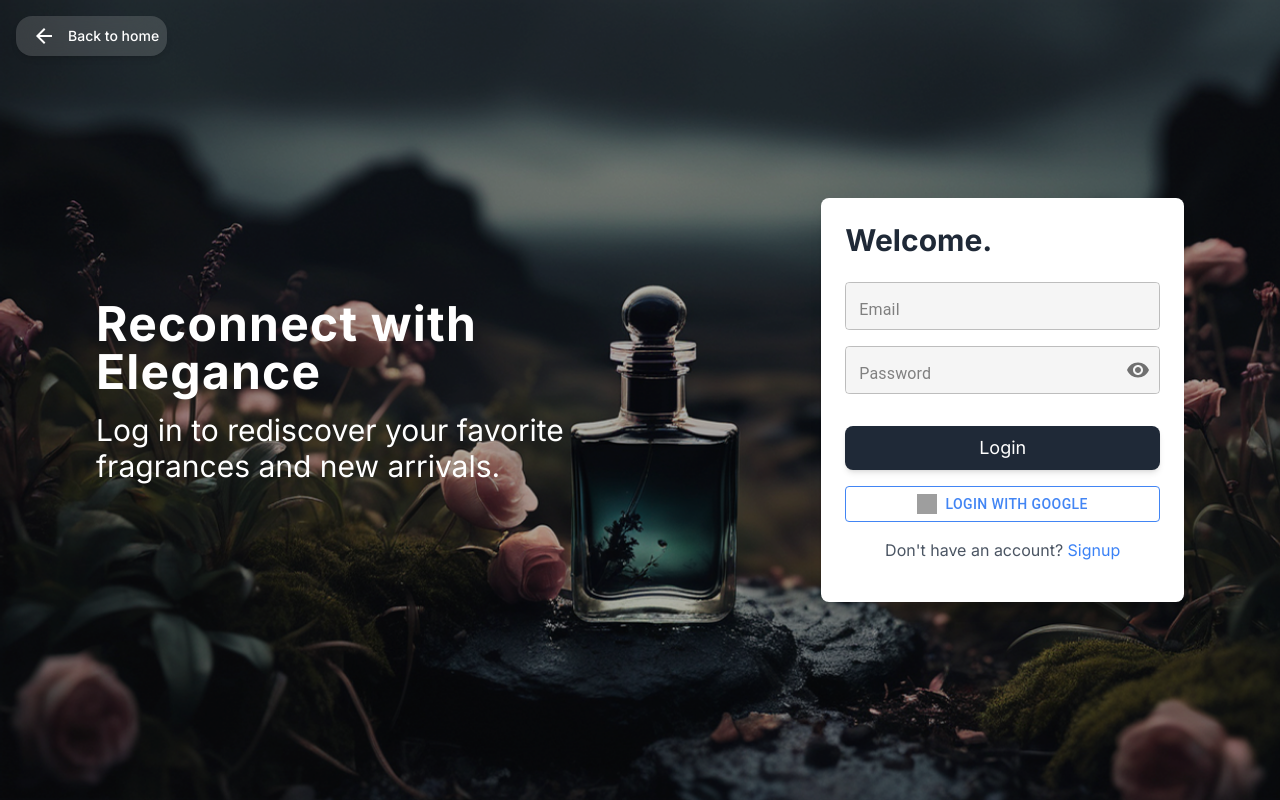
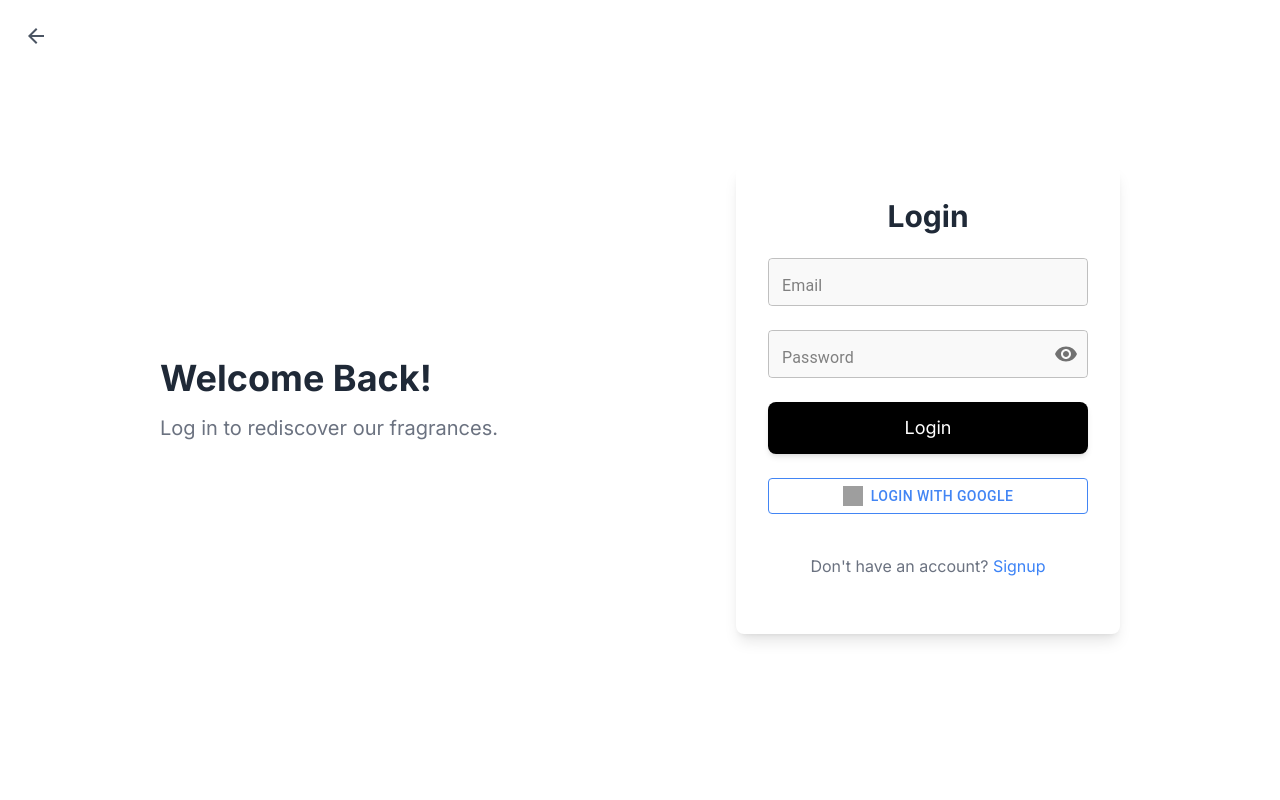
Before and after one commit to yaseenmirshal/jazaperfume, a Next.js app: page /Login in a window 1280 px wide. Built offline with nearby package versions, Linux system fonts and the light colour scheme; grey boxes are pictures that could not be loaded.

Commit message:
login sign updated

```diff
--- a/app/(routes)/Cart/page.tsx
+++ b/app/(routes)/Cart/page.tsx
@@ -1,6 +1,7 @@
 'use client';
 import { useState } from "react";
 import { Trash, ArrowLeft } from 'react-feather';
+import Navbar from "@/app/Components/Navbar";
 
 const Cart = () => {
   const [cartItems, setCartItems] = useState([
@@ -65,7 +66,10 @@
   };
 
   return (
-    <div className="min-h-screen flex flex-col lg:flex-row bg-white p-4 lg:p-8">
+    <>
+    <Navbar/>
+    <div className="min-h-screen flex flex-col lg:flex-row bg-white p-4 lg:p-8 pt-8 lg:pt-28">
+
       {/* Back to Store Button */}
       <div className="mb-6">
         <a href="./Store">
@@ -138,12 +142,33 @@
 
      {/* Order Summary Section */}
 <div className="w-full lg:w-2/5 bg-black text-white shadow-md rounded-lg p-4 sm:p-6">
+  {/* Shipping Address Section */}
+  <div className="mb-6">
+    <h2 className="text-xl sm:text-2xl font-semibold mb-4">Shipping Address</h2>
+    <div className="space-y-2">
+      {/* Default Address */}
+      <div className="bg-gray-900 p-3 rounded-md">
+        <p className="font-semibold">John Doe</p>
+        <p>1234 Main Street</p>
+        <p>City, State, 12345</p>
+      </div>
+
+      {/* Add/Change Address Button */}
+      <button className="w-full mt-2 bg-white text-black py-2 rounded-md hover:bg-gray-300 transition">
+        Add/Change Address
+      </button>
+    </div>
+  </div>
+
+  {/* Order Summary Section */}
   <h2 className="text-xl sm:text-2xl font-semibold mb-4">Order Summary</h2>
   <div className="space-y-4">
     <div className="flex justify-between">
       <span className="text-gray-300">Subtotal</span>
       <span className="font-semibold text-white">₹{getTotalCost()}</span>
     </div>
+
+    {/* Shipping Options */}
     <div className="flex justify-between items-center">
       <span className="text-gray-300">Shipping</span>
       <select className="bg-black text-gray-300 border border-gray-600 rounded-md p-2">
@@ -151,6 +176,8 @@
         <option>FedEx (₹12.00)</option>
       </select>
     </div>
+
+    {/* Promo Code */}
     <div className="flex flex-col">
       <label htmlFor="promo-code" className="text-gray-300">
         Promo Code
@@ -163,6 +190,8 @@
       />
     </div>
   </div>
+
+  {/* Total Cost */}
   <div className="border-t border-gray-700 mt-6 pt-4">
     <div className="flex justify-between">
       <span className="text-gray-300">Total Cost</span>
@@ -171,11 +200,45 @@
       </span>
     </div>
   </div>
+
+  {/* Payment Options */}
+  <div className="mt-6">
+    <h3 className="text-xl font-semibold mb-2">Payment Options</h3>
+    <div className="space-y-3">
+      {/* GPay */}
+      <label className="flex items-center">
+        <input type="radio" name="payment-method" className="form-radio text-gray-300" />
+        <span className="ml-2">GPay</span>
+      </label>
+
+      {/* PhonePe */}
+      <label className="flex items-center">
+        <input type="radio" name="payment-method" className="form-radio text-gray-300" />
+        <span className="ml-2">PhonePe</span>
+      </label>
+
+      {/* UPI ID */}
+      <label className="flex items-center">
+        <input type="radio" name="payment-method" className="form-radio text-gray-300" />
+        <span className="ml-2">UPI ID</span>
+      </label>
+
+      {/* Cash on Delivery */}
+      <label className="flex items-center">
+        <input type="radio" name="payment-method" className="form-radio text-gray-300" />
+        <span className="ml-2">Cash on Delivery</span>
+      </label>
+    </div>
+  </div>
+
+  {/* Checkout Button */}
   <button className="w-full mt-6 bg-white text-black py-3 rounded-md hover:bg-gray-300 transition">
     Checkout
   </button>
 </div>
+
     </div>
+    </>
   );
 };
 
--- a/app/Login/page.tsx
+++ b/app/Login/page.tsx
@@ -19,65 +19,60 @@
 
   return (
     <>
-      <section
-        className="min-h-screen flex items-center justify-center text-white bg-cover bg-no-repeat"
-        style={{ backgroundImage: "url(./perfumelonland.png)" }}
-      >
-        <div className="absolute bg-black opacity-30 inset-0 z-0"></div>
-
-        <div className="absolute top-4 left-4 px-2 z-20 p-0 rounded-2xl shadow-md backdrop-filter backdrop-blur-lg bg-white bg-opacity-15">
-          <Link
-            href="/"
-            className="flex items-center space-x-1 text-white  font-medium"
-          >
+      <section className="min-h-screen flex items-center justify-center bg-white">
+        {/* Back Button */}
+        <div className="absolute top-4 left-4">
+          <Link href="/" className="flex items-center space-x-2 text-gray-600">
             <IconButton
               aria-label="back"
               sx={{ color: "inherit", borderRadius: "50%" }}
             >
               <ArrowBack />
             </IconButton>
-            <span className="text-sm ">Back to home</span>
+
           </Link>
         </div>
 
-        <div className="relative z-10 flex flex-col lg:flex-row items-center justify-between w-full px-4 lg:px-24">
+        <div className="relative flex flex-col lg:flex-row items-center justify-center w-full px-4 lg:px-16">
           {/* Left Side Content */}
-          <div className="text-center lg:text-left lg:w-1/2 mb-8 lg:mb-0 lg:mr-20 hidden lg:block">
-            <h1 className="text-4xl lg:text-5xl font-bold tracking-wide">
-              Reconnect with Elegance
+          <div className="hidden lg:block lg:w-1/2 text-center lg:text-left">
+            <h1 className="text-4xl font-bold text-gray-800">
+              Welcome Back!
             </h1>
-            <p className="text-2xl lg:text-3xl my-4">
-              Log in to rediscover your favorite fragrances and new arrivals.
+            <p className="text-xl text-gray-500 mt-4">
+              Log in to rediscover our fragrances.
             </p>
           </div>
 
-          {/* Right Side Sign-Up Form */}
-          <div className="w-full lg:w-1/3 bg-white rounded-lg shadow-lg p-4 lg:p-6">
-            <h2 className="text-2xl lg:text-3xl font-bold text-gray-800 mb-4 lg:mb-6">
-              Welcome.
+          {/* Right Side Login Form */}
+          <div className="w-full lg:w-1/3 bg-white rounded-lg shadow-lg p-8">
+            <h2 className="text-3xl font-bold text-gray-800 mb-6 text-center">
+              Login
             </h2>
 
             <Box
               component="form"
               sx={{
-                "& > :not(style)": { mb: 2, width: "100%" }, // Increased gap between fields
+                "& > :not(style)": { mb: 3, width: "100%" },
               }}
               noValidate
               autoComplete="off"
             >
+              {/* Email Input */}
               <TextField
                 id="email"
                 label="Email"
                 variant="outlined"
                 sx={{
                   borderRadius: "8px",
-                  backgroundColor: "#f5f5f5",
+                  backgroundColor: "#f9f9f9",
                   input: { color: "black", padding: "0.8rem" },
                   label: { color: "gray" },
                   height: "3rem",
                 }}
               />
 
+              {/* Password Input */}
               <TextField
                 id="password"
                 label="Password"
@@ -85,7 +80,7 @@
                 variant="outlined"
                 sx={{
                   borderRadius: "8px",
-                  backgroundColor: "#f5f5f5",
+                  backgroundColor: "#f9f9f9",
                   input: { color: "black", padding: "0.8rem" },
                   label: { color: "gray" },
                   height: "3rem",
@@ -105,14 +100,16 @@
                 }}
               />
 
-              <button className="bg-gray-800 p-2 rounded-lg text-white text-lg mt-4 w-full shadow-md">
+              {/* Login Button */}
+              <button className="bg-black text-white w-full p-3 rounded-lg text-lg shadow-md hover:bg-gray-800 transition">
                 Login
               </button>
-              {/* Sign Up with Google button */}
+
+              {/* Sign Up with Google Button */}
               <Button
                 variant="outlined"
                 color="inherit"
-                className=" w-full"
+                className="mt-4 w-full"
                 sx={{
                   borderColor: "#4285F4",
                   color: "#4285F4",
@@ -127,13 +124,12 @@
                 Login with Google
               </Button>
 
+              {/* Sign Up Link */}
               <Link href="/Signup" legacyBehavior>
-                <div className=" text-center">
-                  <p className="text-gray-600">
+                <div className="text-center mt-4">
+                  <p className="text-gray-500">
                     Don't have an account?{" "}
-                    <a href="./Login" className="text-blue-500 hover:underline">
-                      Signup
-                    </a>
+                    <a className="text-blue-500 hover:underline">Signup</a>
                   </p>
                 </div>
               </Link>
--- a/app/Signup/page.tsx
+++ b/app/Signup/page.tsx
@@ -19,89 +19,74 @@
 
   return (
     <>
-      <section
-        className="min-h-screen flex items-center justify-center text-white bg-cover bg-no-repeat"
-        style={{ backgroundImage: "url(./perfumelonland.png)" }}
-      >
-        <div className="absolute bg-black opacity-30 inset-0 z-0"></div>
-
-        <div className="absolute top-4 left-4 px-2 z-20 p-0 rounded-2xl shadow-md backdrop-filter backdrop-blur-lg bg-white bg-opacity-15">
-          <Link
-            href="/"
-            className="flex items-center space-x-1 text-white  font-medium"
-          >
+      <section className="min-h-screen flex items-center justify-center bg-white">
+        {/* Back Button */}
+        <div className="absolute top-4 left-4">
+          <Link href="/" className="flex items-center space-x-2 text-gray-600">
             <IconButton
               aria-label="back"
               sx={{ color: "inherit", borderRadius: "50%" }}
             >
               <ArrowBack />
             </IconButton>
-            <span className="text-sm ">Back to home</span>
+
           </Link>
         </div>
 
-        <div className="relative z-10 flex flex-col lg:flex-row items-center justify-between w-full px-4 lg:px-24">
+        <div className="relative flex flex-col lg:flex-row items-center justify-center w-full px-4 lg:px-16">
           {/* Left Side Content */}
-          <div className="text-center lg:text-left lg:w-1/2 mb-8 lg:mb-0 lg:mr-20 hidden lg:block">
-            <h1 className="text-3xl lg:text-5xl font-bold tracking-wide">
-              Join the Scented Journey
+          <div className="hidden lg:block lg:w-1/2 text-center lg:text-left">
+            <h1 className="text-4xl font-bold text-gray-800">
+              Welcome to Our Community!
             </h1>
-            <p className="text-2xl lg:text-3xl my-4">
-              Create an account to explore and indulge in our exclusive
-              collection.
+            <p className="text-xl text-gray-500 mt-4">
+              Create an account to explore our exclusive fragrances.
             </p>
           </div>
 
-          {/* Right Side Sign-Up Form */}
-          <div className="w-full lg:w-1/3 bg-white rounded-lg shadow-lg p-4 lg:p-6">
-            <h2 className="text-2xl lg:text-3xl font-bold text-gray-800 mb-4 lg:mb-6">
-              Glad to see you
+          {/* Right Side Sign Up Form */}
+          <div className="w-full lg:w-1/3 bg-white rounded-lg shadow-lg p-8">
+            <h2 className="text-3xl font-bold text-gray-800 mb-6 text-center">
+              Sign Up
             </h2>
 
             <Box
               component="form"
               sx={{
-                "& > :not(style)": { mb: 2, width: "100%" }, // Increased gap between fields
+                "& > :not(style)": { mb: 3, width: "100%" },
               }}
               noValidate
               autoComplete="off"
             >
+              {/* Username Input */}
               <TextField
                 id="username"
                 label="Username"
                 variant="outlined"
                 sx={{
                   borderRadius: "8px",
-                  backgroundColor: "#f5f5f5",
+                  backgroundColor: "#f9f9f9",
                   input: { color: "black", padding: "0.8rem" },
                   label: { color: "gray" },
                   height: "3rem",
                 }}
               />
+
+              {/* Email Input */}
               <TextField
                 id="email"
                 label="Email"
                 variant="outlined"
                 sx={{
                   borderRadius: "8px",
-                  backgroundColor: "#f5f5f5",
+                  backgroundColor: "#f9f9f9",
                   input: { color: "black", padding: "0.8rem" },
                   label: { color: "gray" },
                   height: "3rem",
                 }}
               />
-              <TextField
-                id="contact"
-                label="Contact"
-                variant="outlined"
-                sx={{
-                  borderRadius: "8px",
-                  backgroundColor: "#f5f5f5",
-                  input: { color: "black", padding: "0.8rem" },
-                  label: { color: "gray" },
-                  height: "3rem",
-                }}
-              />
+
+              {/* Password Input */}
               <TextField
                 id="password"
                 label="Password"
@@ -109,33 +94,7 @@
                 variant="outlined"
                 sx={{
                   borderRadius: "8px",
-                  backgroundColor: "#f5f5f5",
-                  input: { color: "black", padding: "0.8rem" },
-                  label: { color: "gray" },
-                  height: "3rem",
-                }}
-                InputProps={{
-                  endAdornment: (
-                    <InputAdornment position="end">
-                      <IconButton
-                        aria-label="toggle password visibility"
-                        onClick={togglePasswordVisibility}
-                        edge="end"
-                      >
-                        {passwordVisible ? <VisibilityOff /> : <Visibility />}
-                      </IconButton>
-                    </InputAdornment>
-                  ),
-                }}
-              />
-              <TextField
-                id="confirm-password"
-                label="Confirm Password"
-                type={passwordVisible ? "text" : "password"}
-                variant="outlined"
-                sx={{
-                  borderRadius: "8px",
-                  backgroundColor: "#f5f5f5",
+                  backgroundColor: "#f9f9f9",
                   input: { color: "black", padding: "0.8rem" },
                   label: { color: "gray" },
                   height: "3rem",
@@ -155,14 +114,44 @@
                 }}
               />
 
-              <button className="bg-gray-800 p-2 rounded-lg text-white text-lg mt-4 w-full shadow-md">
-                Sign up
+              {/* Confirm Password Input */}
+              <TextField
+                id="confirm-password"
+                label="Confirm Password"
+                type={passwordVisible ? "text" : "password"}
+                variant="outlined"
+                sx={{
+                  borderRadius: "8px",
+                  backgroundColor: "#f9f9f9",
+                  input: { color: "black", padding: "0.8rem" },
+                  label: { color: "gray" },
+                  height: "3rem",
+                }}
+                InputProps={{
+                  endAdornment: (
+                    <InputAdornment position="end">
+                      <IconButton
+                        aria-label="toggle password visibility"
+                        onClick={togglePasswordVisibility}
+                        edge="end"
+                      >
+                        {passwordVisible ? <VisibilityOff /> : <Visibility />}
+                      </IconButton>
+                    </InputAdornment>
+                  ),
+                }}
+              />
+
+              {/* Sign Up Button */}
+              <button className="bg-black text-white w-full p-3 rounded-lg text-lg shadow-md hover:bg-gray-800 transition">
+                Sign Up
               </button>
-              {/* Sign Up with Google button */}
+
+              {/* Sign Up with Google Button */}
               <Button
                 variant="outlined"
                 color="inherit"
-                className=" w-full"
+                className="mt-4 w-full"
                 sx={{
                   borderColor: "#4285F4",
                   color: "#4285F4",
@@ -177,13 +166,12 @@
                 Sign Up with Google
               </Button>
 
+              {/* Login Redirect */}
               <Link href="/Login" legacyBehavior>
-                <div className=" text-center">
-                  <p className="text-gray-600">
+                <div className="text-center mt-4">
+                  <p className="text-gray-500">
                     Already have an account?{" "}
-                    <a href="./Login" className="text-blue-500 hover:underline">
-                      Login
-                    </a>
+                    <a className="text-blue-500 hover:underline">Login</a>
                   </p>
                 </div>
               </Link>
```
Also changed, not shown: app/(routes)/ProductView/page.tsx (+39 -15 lines). Lines whose indentation alone changed are shown as unchanged.
